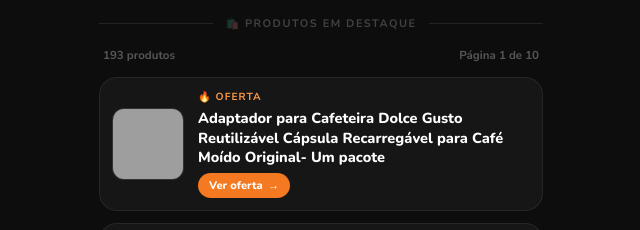
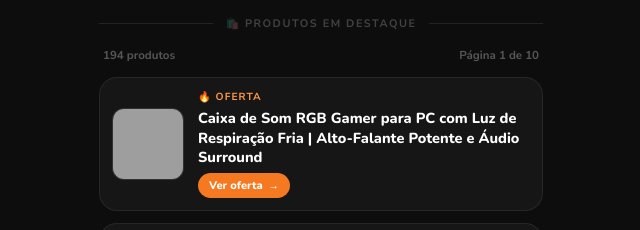
Before and after one commit to kcersarkal/LinkBioMixDuMix, a plain HTML site: page index.html in a window 1280 px wide. Shown: the part 649-879 px from the top of the page, without its empty margins (319-959 px from the left). Drawn offline with nearby package versions, Linux system fonts and the light colour scheme; grey boxes are pictures that could not be loaded.

Commit message:
update automático n8n

```diff
--- a/index.html
+++ b/index.html
@@ -468,6 +468,28 @@
 
 <div id="produtos-lista">
   <a
+    href="https://s.shopee.com.br/80CHRlxuPa"
+    target="_blank"
+    rel="noopener sponsored"
+    class="product-btn"
+    data-produto-id="58254784101"
+  >
+    <img
+      src="https://cf.shopee.com.br/file/br-11134207-81ztc-mke0zrzzo2yq68"
+      alt="Caixa de Som RGB Gamer para PC com Luz de Respiração Fria | Alto-Falante Potente e Áudio Surround"
+      class="product-thumb"
+      style="width:72px;height:72px;border-radius:12px;object-fit:cover;flex-shrink:0;border:1px solid rgba(255,255,255,0.07);"
+    >
+    <div class="product-info">
+      <span class="product-tag">🔥 Oferta</span>
+      <span class="product-name">Caixa de Som RGB Gamer para PC com Luz de Respiração Fria | Alto-Falante Potente e Áudio Surround</span>
+      <span class="product-cta">
+        Ver oferta <span class="arrow-icon">→</span>
+      </span>
+    </div>
+  </a>
+
+  <a
     href="https://s.shopee.com.br/7VH2kaQrdR"
     target="_blank"
     rel="noopener sponsored"
```
